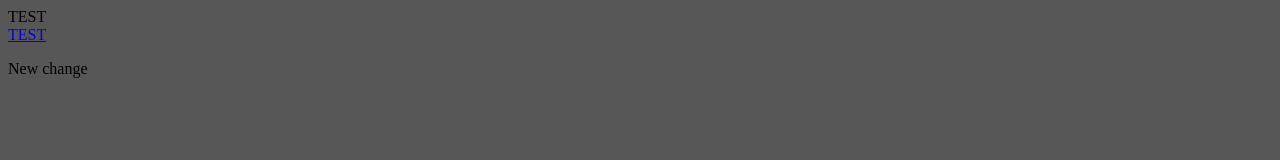
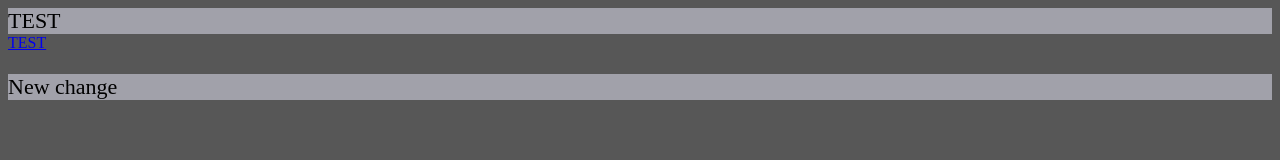
Before and after one commit to EdYtcuken/My_first, a plain HTML site: page index.html in a window 1280 px wide. Drawn offline with Linux system fonts and the light colour scheme.

Commit message:
last modify

```diff
--- a/style.css
+++ b/style.css
@@ -1 +1,2 @@
 body { background: #575757;}
+p, div { font-size: 22px; background: #a1a1aa;}
```
